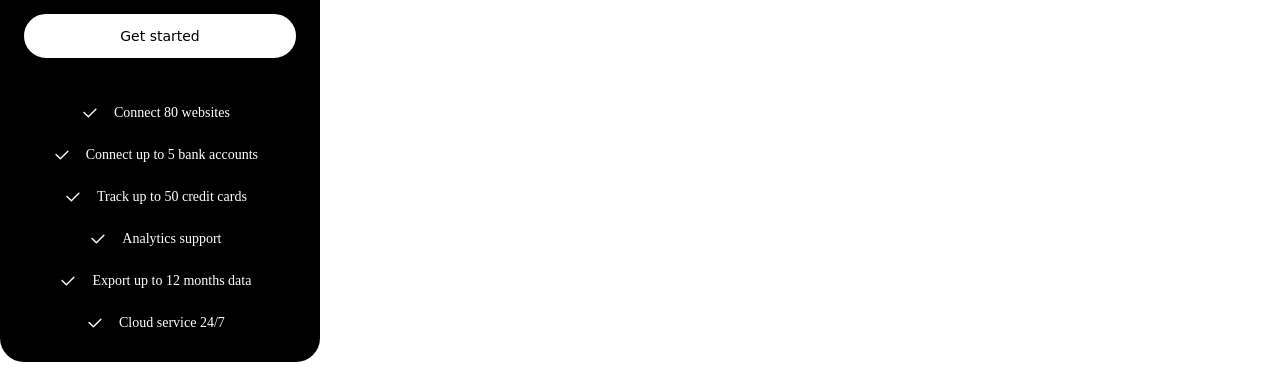
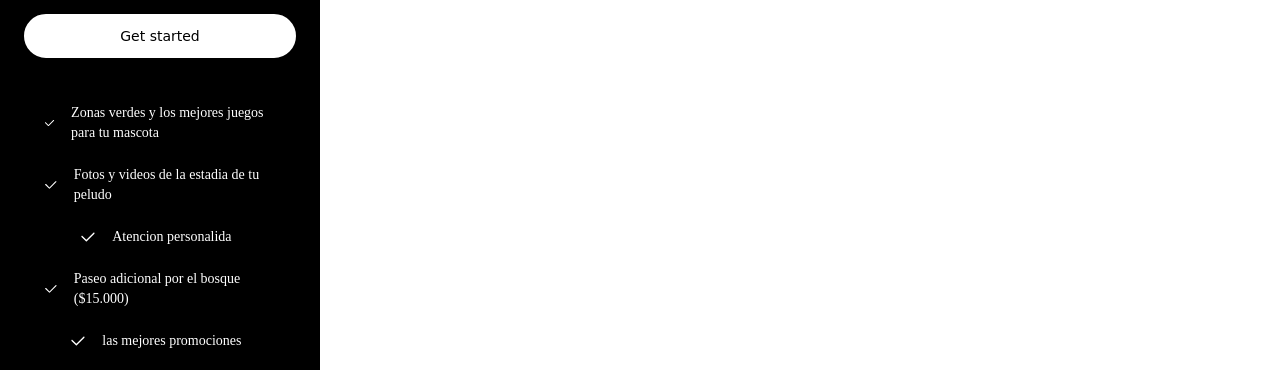
Before and after one commit to Ggarcia-mt/Corazon-Animal, a plain HTML site: page index.html in a window 1280 px wide. Shown: the part 144-514 px from the top of the page. Drawn offline with Linux system fonts and the light colour scheme; a web font is replaced by a local one.

Commit message:
servicios

```diff
--- a/index.html
+++ b/index.html
@@ -26,7 +26,7 @@
 
     <div class="card">
         <p class="price">
-          $29
+          $35.000
         </p>
         <a href="#" class="action">
           Get started
@@ -34,27 +34,30 @@
         <ul class="lists">
           <li class="list">
             <svg xmlns="http://www.w3.org/2000/svg" fill="none" viewBox="0 0 24 24"><g stroke-width="0" id="SVGRepo_bgCarrier"></g><g stroke-linejoin="round" stroke-linecap="round" id="SVGRepo_tracerCarrier"></g><g id="SVGRepo_iconCarrier"> <path fill="#ffffff" d="M21.5821 5.54289C21.9726 5.93342 21.9726 6.56658 21.5821 6.95711L10.2526 18.2867C9.86452 18.6747 9.23627 18.6775 8.84475 18.293L2.29929 11.8644C1.90527 11.4774 1.89956 10.8443 2.28655 10.4503C2.67354 10.0562 3.30668 10.0505 3.70071 10.4375L9.53911 16.1717L20.1679 5.54289C20.5584 5.15237 21.1916 5.15237 21.5821 5.54289Z" clip-rule="evenodd" fill-rule="evenodd"></path> </g></svg>
-              <span> Connect 80 websites </span>
+              <span> Zonas verdes y los mejores juegos para tu mascota </span>
           </li>
           <li class="list">
             <svg xmlns="http://www.w3.org/2000/svg" fill="none" viewBox="0 0 24 24"><g stroke-width="0" id="SVGRepo_bgCarrier"></g><g stroke-linejoin="round" stroke-linecap="round" id="SVGRepo_tracerCarrier"></g><g id="SVGRepo_iconCarrier"> <path fill="#ffffff" d="M21.5821 5.54289C21.9726 5.93342 21.9726 6.56658 21.5821 6.95711L10.2526 18.2867C9.86452 18.6747 9.23627 18.6775 8.84475 18.293L2.29929 11.8644C1.90527 11.4774 1.89956 10.8443 2.28655 10.4503C2.67354 10.0562 3.30668 10.0505 3.70071 10.4375L9.53911 16.1717L20.1679 5.54289C20.5584 5.15237 21.1916 5.15237 21.5821 5.54289Z" clip-rule="evenodd" fill-rule="evenodd"></path> </g></svg>
-            <span> Connect up to 5 bank accounts </span>
+            <span> Fotos y videos de la estadia de tu peludo </span>
           </li>
           <li class="list">
             <svg xmlns="http://www.w3.org/2000/svg" fill="none" viewBox="0 0 24 24"><g stroke-width="0" id="SVGRepo_bgCarrier"></g><g stroke-linejoin="round" stroke-linecap="round" id="SVGRepo_tracerCarrier"></g><g id="SVGRepo_iconCarrier"> <path fill="#ffffff" d="M21.5821 5.54289C21.9726 5.93342 21.9726 6.56658 21.5821 6.95711L10.2526 18.2867C9.86452 18.6747 9.23627 18.6775 8.84475 18.293L2.29929 11.8644C1.90527 11.4774 1.89956 10.8443 2.28655 10.4503C2.67354 10.0562 3.30668 10.0505 3.70071 10.4375L9.53911 16.1717L20.1679 5.54289C20.5584 5.15237 21.1916 5.15237 21.5821 5.54289Z" clip-rule="evenodd" fill-rule="evenodd"></path> </g></svg>
-            <span> Track up to 50 credit cards </span>
+            <span> Atencion personalida  </span>
           </li>
           <li class="list">
             <svg xmlns="http://www.w3.org/2000/svg" fill="none" viewBox="0 0 24 24"><g stroke-width="0" id="SVGRepo_bgCarrier"></g><g stroke-linejoin="round" stroke-linecap="round" id="SVGRepo_tracerCarrier"></g><g id="SVGRepo_iconCarrier"> <path fill="#ffffff" d="M21.5821 5.54289C21.9726 5.93342 21.9726 6.56658 21.5821 6.95711L10.2526 18.2867C9.86452 18.6747 9.23627 18.6775 8.84475 18.293L2.29929 11.8644C1.90527 11.4774 1.89956 10.8443 2.28655 10.4503C2.67354 10.0562 3.30668 10.0505 3.70071 10.4375L9.53911 16.1717L20.1679 5.54289C20.5584 5.15237 21.1916 5.15237 21.5821 5.54289Z" clip-rule="evenodd" fill-rule="evenodd"></path> </g></svg>
-            <span> Analytics support </span>
+            <span> Paseo adicional por el bosque ($15.000) </span>
           </li>
           <li class="list">
             <svg xmlns="http://www.w3.org/2000/svg" fill="none" viewBox="0 0 24 24"><g stroke-width="0" id="SVGRepo_bgCarrier"></g><g stroke-linejoin="round" stroke-linecap="round" id="SVGRepo_tracerCarrier"></g><g id="SVGRepo_iconCarrier"> <path fill="#ffffff" d="M21.5821 5.54289C21.9726 5.93342 21.9726 6.56658 21.5821 6.95711L10.2526 18.2867C9.86452 18.6747 9.23627 18.6775 8.84475 18.293L2.29929 11.8644C1.90527 11.4774 1.89956 10.8443 2.28655 10.4503C2.67354 10.0562 3.30668 10.0505 3.70071 10.4375L9.53911 16.1717L20.1679 5.54289C20.5584 5.15237 21.1916 5.15237 21.5821 5.54289Z" clip-rule="evenodd" fill-rule="evenodd"></path> </g></svg>
-            <span> Export up to 12 months data </span>
+            <span> las mejores promociones
+            </span>
           </li>
           <li class="list">
             <svg xmlns="http://www.w3.org/2000/svg" fill="none" viewBox="0 0 24 24"><g stroke-width="0" id="SVGRepo_bgCarrier"></g><g stroke-linejoin="round" stroke-linecap="round" id="SVGRepo_tracerCarrier"></g><g id="SVGRepo_iconCarrier"> <path fill="#ffffff" d="M21.5821 5.54289C21.9726 5.93342 21.9726 6.56658 21.5821 6.95711L10.2526 18.2867C9.86452 18.6747 9.23627 18.6775 8.84475 18.293L2.29929 11.8644C1.90527 11.4774 1.89956 10.8443 2.28655 10.4503C2.67354 10.0562 3.30668 10.0505 3.70071 10.4375L9.53911 16.1717L20.1679 5.54289C20.5584 5.15237 21.1916 5.15237 21.5821 5.54289Z" clip-rule="evenodd" fill-rule="evenodd"></path> </g></svg>
-            <span> Cloud service 24/7 </span>
+            <span>  Más de ocho días ($30.000)
+                Más de 15 días ($25.0000)
+                Un mes ($600.00) </span>
           </li>
         </ul>
       </div>
```
